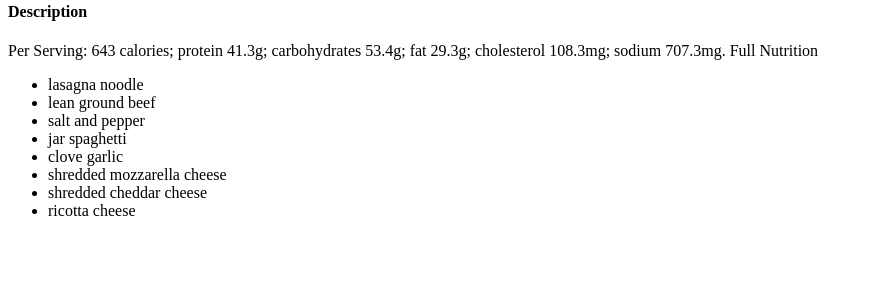
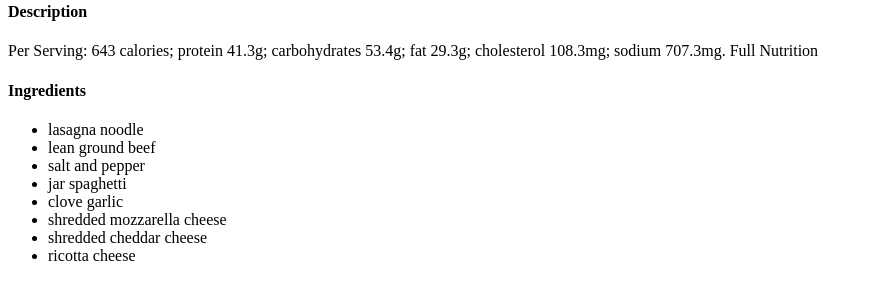
Before and after one commit to lakshadot/odin-recipes, a plain HTML site: page recipes/lasagna.html in a window 1280 px wide. Shown: the part 402-702 px from the top of the page, without its empty margins (0-872 px from the left). Drawn offline with Linux system fonts and the light colour scheme.

Commit message:
added heading

```diff
--- a/recipes/lasagna.html
+++ b/recipes/lasagna.html
@@ -16,6 +16,7 @@
       Per Serving: 643 calories; protein 41.3g; carbohydrates 53.4g; fat 29.3g;
       cholesterol 108.3mg; sodium 707.3mg. Full Nutrition
     </p>
+    <h4>Ingredients</h4>
     <ul>
       <li>lasagna noodle</li>
       <li>lean ground beef</li>
```
Lines whose indentation alone changed are shown as unchanged.
